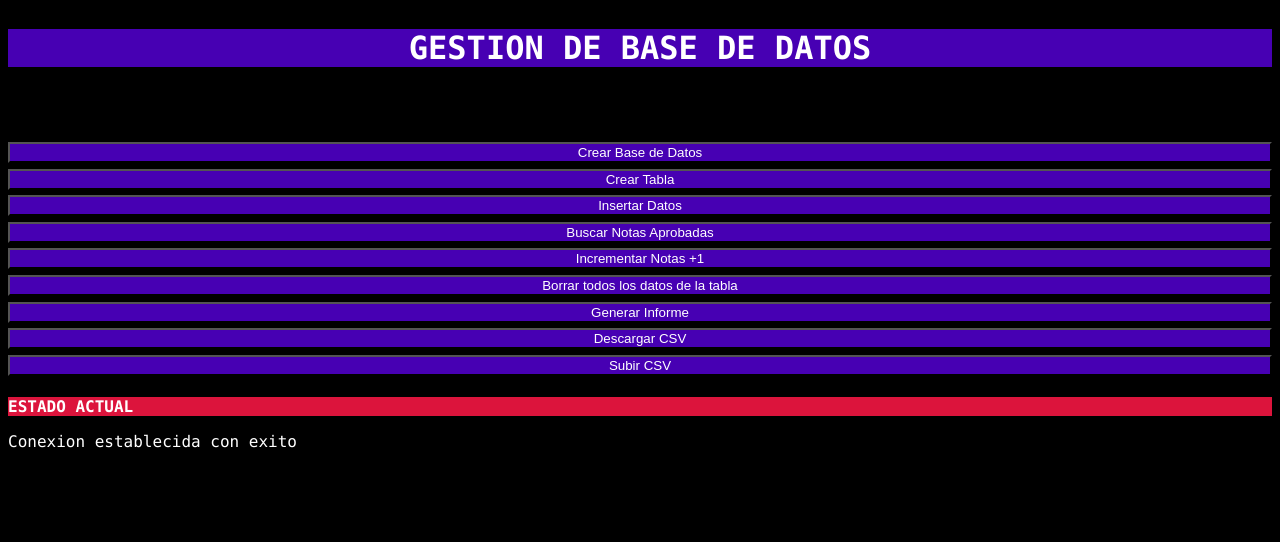
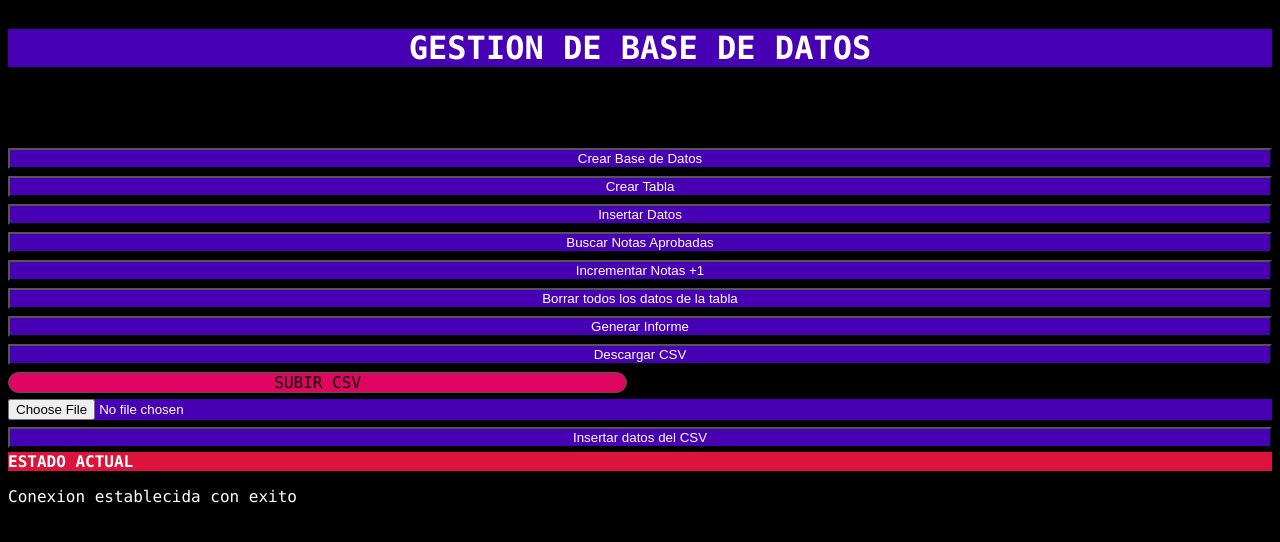
Before and after one commit to UO276244/SEW_PHP, a PHP site: page /Ejercicio6.php in a window 1280 px wide. Shown: the top 542 px of the page. Run offline with PHP 8.4, Linux system fonts and the light colour scheme.

Commit message:
Add files via upload

```diff
--- a/Ejercicio-6/Ejercicio6.css
+++ b/Ejercicio-6/Ejercicio6.css
@@ -52,14 +52,7 @@ input {
 
 
 
-/*Selector Specificity: (0, 0, 1)*/
 
-label{
-    grid-column: span 1;
-    background-color: #000000;
-    color: rgb(255, 255, 255);
-
-}
 /*Selector Specificity: (0, 0, 1)*/
 form{
 
@@ -72,3 +65,16 @@ form{
 
 
 }
+
+/*Selector Specificity: (0, 0, 1)*/
+
+label{
+    border: 0.075em solid rgb(88, 86, 86);
+    border-radius: 1em;
+    grid-column: span 1;
+    text-align: center;
+    background-color: #df0560;
+    color: rgb(0, 0, 0);
+
+
+}
--- a/Ejercicio-6/Ejercicio6.php
+++ b/Ejercicio-6/Ejercicio6.php
@@ -365,8 +365,18 @@ class BaseDatos{
         $this->db->select_db($this->currentDB);
 
 
+        $fileName = $_FILES["file"]["tmp_name"];
 
-        $fileName = basename('pruebasUsabilidad.csv');
+
+
+        if($_FILES["file"]["type"] != "application/vnd.ms-excel"){
+            $this->lastDone = "<p>Archivo con formato incorrecto o no subido.</p>";
+            return;
+        }
+
+
+
+       // $fileName = basename('pruebasUsabilidad.csv');
         $filePath = ''.$fileName;
         if(!empty($fileName) && file_exists($filePath)){
             $file = fopen($fileName, "r");
@@ -460,7 +470,7 @@ echo "<!DOCTYPE HTML>
 <body>
 
     <h1>GESTION DE BASE DE DATOS</h1>
-    <form action='#' method='post' name='basedatos'>
+    <form action='#' method='post' name='basedatos' enctype='multipart/form-data'>
 
         <input type='submit' value='Crear Base de Datos' name='crearBD' />
         <input type='submit'  value='Crear Tabla' name='crearTabla'/>
@@ -471,7 +481,11 @@ echo "<!DOCTYPE HTML>
         <input type='submit' value='Borrar todos los datos de la tabla' name='borrar' />
         <input type='submit' value='Generar Informe' name='informe' />
         <input type='submit' value='Descargar CSV' name='descargar' />
-        <input type='submit' value='Subir CSV' name='subir' />
+
+
+        <label for='archivo'>SUBIR CSV</label><br>
+        <input type='file' id='archivo' name='file'/>
+        <input type='submit' value='Insertar datos del CSV' name='subir' />
 
 
 
--- /dev/null
+++ b/Ejercicio-6/pruebasUsabilidad.csv
@@ -0,0 +1,4 @@
+1,Martin,"Beltran Diaz",UO276244@uniovi.es,123123123,20,masculino,8,65,1,"se lo paso bien","menos ejercicios",7
+2,Paco,"Paquirrin Pacoso",el_paco@gmail.es,456456456,65,masculino,2,3453,0,"se lo paso mal","menos ejercicios",4
+3,Eren,"Jagger Mainster",elti_tan@gmail.es,789789789,20,masculino,0,456789,0,"se enfado y se fue","menos ejercicios",0
+4,Biza,"Rap Diaz",elbizarap@gmail.es,696969696,32,femenino,10,5,1,"hizo la prueba casi instantanea","que no sea tan facil",8
```
